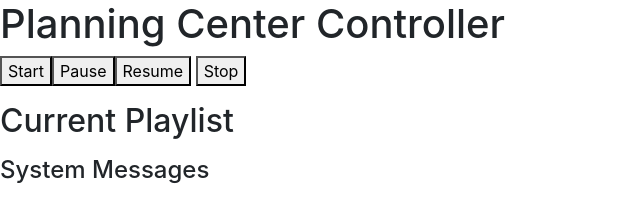
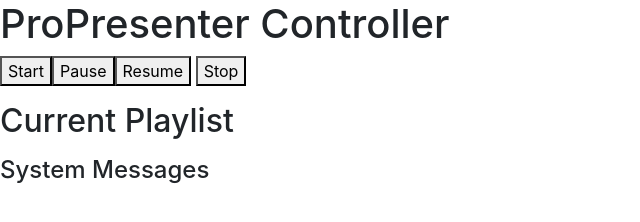
Before and after one commit to iotaxiii/ProPresenterSync, a website: page src/index.html in a window 1280 px wide. Shown: the whole page, without its empty margins (0-640 px from the left). Drawn offline with nearby package versions, Linux system fonts and the light colour scheme.

Commit message:
fix header

```diff
--- a/src/index.html
+++ b/src/index.html
@@ -2,7 +2,7 @@
 <head>
     <link rel="stylesheet" href="https://cdnjs.cloudflare.com/ajax/libs/twitter-bootstrap/4.3.1/css/bootstrap.min.css" integrity="sha256-YLGeXaapI0/5IgZopewRJcFXomhRMlYYjugPLSyNjTY=" crossorigin="anonymous" />
 </head>
-<h1>Planning Center Controller</h1>
+<h1>ProPresenter Controller</h1>
 
 <button id="start">Start</buton>
 <button id="pause">Pause</buton>
```
